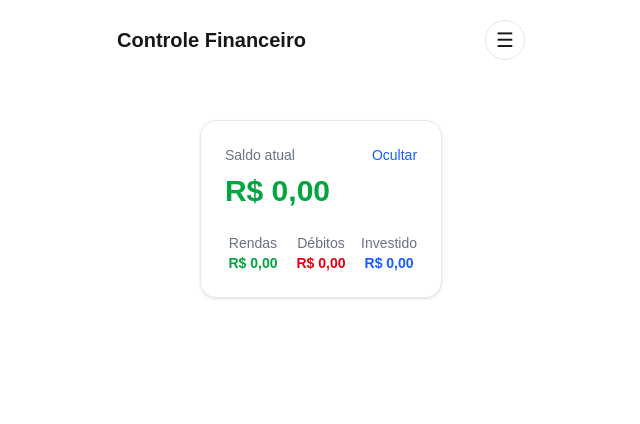
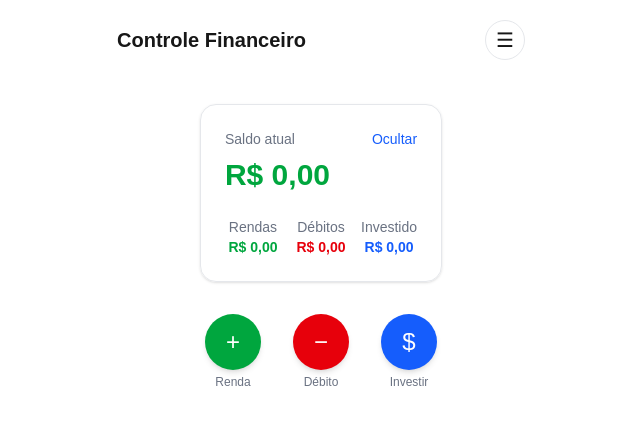
Before and after one commit to moraescds4-dev/controle-financeiro, a Next.js app: page / in a window 1280 px wide. Shown: the top 424 px of the page, without its empty margins (319-959 px from the left). Built offline with nearby package versions, Linux system fonts and the light colour scheme; no server answers; the database is empty.

Commit message:
Fase 2: cadastro rápido com formulário de lançamentos

```diff
--- /dev/null
+++ b/app/components/FormularioLancamento.tsx
@@ -0,0 +1,166 @@
+"use client";
+
+import { useState, FormEvent } from "react";
+
+type Tipo = "renda" | "debito" | "investimento";
+
+// Uma config por tipo — o formulário lê daqui e se adapta
+const CONFIG = {
+  renda: {
+    titulo: "Nova Renda",
+    endpoint: "/api/rendas",
+    campoTexto: "categoria",
+    rotulo: "Categoria",
+    placeholder: "ex.: salário, freelance",
+    temInstituicao: false,
+    cor: "text-green-600",
+  },
+  debito: {
+    titulo: "Novo Débito",
+    endpoint: "/api/debitos",
+    campoTexto: "categoria",
+    rotulo: "Categoria",
+    placeholder: "ex.: moradia, alimentação",
+    temInstituicao: false,
+    cor: "text-red-600",
+  },
+  investimento: {
+    titulo: "Novo Investimento",
+    endpoint: "/api/investimentos",
+    campoTexto: "tipo",
+    rotulo: "Tipo",
+    placeholder: "ex.: renda fixa, ações, cripto",
+    temInstituicao: true,
+    cor: "text-blue-600",
+  },
+};
+
+export default function FormularioLancamento({
+  tipo,
+  onFechar,
+  onSalvo,
+}: {
+  tipo: Tipo;
+  onFechar: () => void;
+  onSalvo: () => void;
+}) {
+  const config = CONFIG[tipo];
+
+  const [descricao, setDescricao] = useState("");
+  const [valor, setValor] = useState("");
+  const [textoCategoria, setTextoCategoria] = useState(""); // categoria OU tipo
+  const [instituicao, setInstituicao] = useState("");
+  const [salvando, setSalvando] = useState(false);
+  const [erro, setErro] = useState("");
+
+  async function salvar(e: FormEvent) {
+    e.preventDefault(); // impede o navegador de recarregar a página
+
+    if (!descricao || !valor || !textoCategoria) {
+      setErro(`Preencha descrição, valor e ${config.rotulo.toLowerCase()}.`);
+      return;
+    }
+
+    // monta o corpo conforme o tipo
+    const corpo: Record<string, unknown> = {
+      descricao,
+      valor: Number(valor),
+      [config.campoTexto]: textoCategoria, // vira "categoria" ou "tipo"
+    };
+    if (config.temInstituicao && instituicao) {
+      corpo.instituicao = instituicao;
+    }
+
+    try {
+      setSalvando(true);
+      setErro("");
+      const res = await fetch(config.endpoint, {
+        method: "POST",
+        headers: { "Content-Type": "application/json" },
+        body: JSON.stringify(corpo),
+      });
+      if (!res.ok) throw new Error("Falha ao salvar");
+      onSalvo();  // avisa a home pra recarregar os dados
+      onFechar(); // fecha o formulário
+    } catch (err) {
+      console.error(err);
+      setErro("Não foi possível salvar. Tente de novo.");
+    } finally {
+      setSalvando(false);
+    }
+  }
+
+  return (
+    <div className="fixed inset-0 z-50 flex items-end sm:items-center justify-center">
+      {/* fundo escuro — clicar fecha */}
+      <div onClick={onFechar} className="absolute inset-0 bg-black/40" />
+
+      {/* o cartão do formulário */}
+      <form
+        onSubmit={salvar}
+        className="relative z-10 w-full max-w-md rounded-t-2xl sm:rounded-2xl bg-white p-6 shadow-xl"
+      >
+        <h2 className={`text-lg font-bold mb-4 ${config.cor}`}>{config.titulo}</h2>
+
+        <label className="block text-sm text-gray-600 mb-1">Descrição</label>
+        <input
+          value={descricao}
+          onChange={(e) => setDescricao(e.target.value)}
+          className="w-full rounded-lg border border-gray-300 px-3 py-2 mb-3"
+          placeholder="ex.: Salário de junho"
+        />
+
+        <label className="block text-sm text-gray-600 mb-1">Valor (R$)</label>
+        <input
+          type="number"
+          step="0.01"
+          value={valor}
+          onChange={(e) => setValor(e.target.value)}
+          className="w-full rounded-lg border border-gray-300 px-3 py-2 mb-3"
+          placeholder="0,00"
+        />
+
+        <label className="block text-sm text-gray-600 mb-1">{config.rotulo}</label>
+        <input
+          value={textoCategoria}
+          onChange={(e) => setTextoCategoria(e.target.value)}
+          className="w-full rounded-lg border border-gray-300 px-3 py-2 mb-3"
+          placeholder={config.placeholder}
+        />
+
+        {config.temInstituicao && (
+          <>
+            <label className="block text-sm text-gray-600 mb-1">
+              Instituição <span className="text-gray-400">(opcional)</span>
+            </label>
+            <input
+              value={instituicao}
+              onChange={(e) => setInstituicao(e.target.value)}
+              className="w-full rounded-lg border border-gray-300 px-3 py-2 mb-3"
+              placeholder="ex.: Nubank, XP"
+            />
+          </>
+        )}
+
+        {erro && <p className="text-sm text-red-600 mb-3">{erro}</p>}
+
+        <div className="flex gap-3 mt-2">
+          <button
+            type="button"
+            onClick={onFechar}
+            className="flex-1 rounded-lg border border-gray-300 py-2 text-gray-600"
+          >
+            Cancelar
+          </button>
+          <button
+            type="submit"
+            disabled={salvando}
+            className="flex-1 rounded-lg bg-gray-900 py-2 text-white disabled:opacity-50"
+          >
+            {salvando ? "Salvando..." : "Salvar"}
+          </button>
+        </div>
+      </form>
+    </div>
+  );
+}
--- a/app/page.tsx
+++ b/app/page.tsx
@@ -1,12 +1,15 @@
 "use client";
 
 import { useEffect, useState } from "react";
+import FormularioLancamento from "./components/FormularioLancamento";
 
 type Lancamento = {
   id: string;
   descricao: string;
-  valor: string; // Decimal chega como texto da API (de propósito)
+  valor: string;
 };
+
+type TipoForm = "renda" | "debito" | "investimento" | null;
 
 export default function Home() {
   const [rendas, setRendas] = useState<Lancamento[]>([]);
@@ -14,8 +17,9 @@ export default function Home() {
   const [investimentos, setInvestimentos] = useState<Lancamento[]>([]);
   const [carregando, setCarregando] = useState(true);
   const [mostrarSaldo, setMostrarSaldo] = useState(true);
+  const [formAberto, setFormAberto] = useState<TipoForm>(null);
 
-  useEffect(() => {
+  // agora é uma função nomeada — dá pra chamar de novo depois de salvar
   async function carregarDados() {
     try {
       const [r, d, i] = await Promise.all([
@@ -32,6 +36,8 @@ export default function Home() {
       setCarregando(false);
     }
   }
+
+  useEffect(() => {
     carregarDados();
   }, []);
 
@@ -48,15 +54,15 @@ export default function Home() {
 
   if (carregando) {
     return (
-      <main className="p-10">
+      <main className="p-10 max-w-md mx-auto">
         <p className="text-gray-500">Carregando...</p>
       </main>
     );
   }
 
   return (
-    <main className="p-10 max-w-md mx-auto">
-
+    <main className="p-6 max-w-md mx-auto">
+      {/* Card de saldo */}
       <div className="rounded-2xl border border-gray-200 p-6 shadow-sm">
         <div className="flex items-center justify-between mb-2">
           <span className="text-sm text-gray-500">Saldo atual</span>
@@ -67,11 +73,9 @@ export default function Home() {
             {mostrarSaldo ? "Ocultar" : "Mostrar"}
           </button>
         </div>
-
         <p className={`text-3xl font-bold ${saldo >= 0 ? "text-green-600" : "text-red-600"}`}>
           {mostrarSaldo ? formatar(saldo) : "R$ ••••••"}
         </p>
-
         <div className="mt-6 grid grid-cols-3 gap-3 text-center text-sm">
           <div>
             <p className="text-gray-500">Rendas</p>
@@ -87,6 +91,51 @@ export default function Home() {
           </div>
         </div>
       </div>
+
+      {/* Botões de cadastro rápido */}
+      <div className="mt-8 flex items-center justify-center gap-8">
+        <div className="flex flex-col items-center gap-1">
+          <button
+            onClick={() => setFormAberto("renda")}
+            aria-label="Nova renda"
+            className="w-14 h-14 rounded-full bg-green-600 text-white text-2xl flex items-center justify-center shadow-md hover:bg-green-700"
+          >
+            +
+          </button>
+          <span className="text-xs text-gray-500">Renda</span>
+        </div>
+
+        <div className="flex flex-col items-center gap-1">
+          <button
+            onClick={() => setFormAberto("debito")}
+            aria-label="Novo débito"
+            className="w-14 h-14 rounded-full bg-red-600 text-white text-2xl flex items-center justify-center shadow-md hover:bg-red-700"
+          >
+            −
+          </button>
+          <span className="text-xs text-gray-500">Débito</span>
+        </div>
+
+        <div className="flex flex-col items-center gap-1">
+          <button
+            onClick={() => setFormAberto("investimento")}
+            aria-label="Novo investimento"
+            className="w-14 h-14 rounded-full bg-blue-600 text-white text-2xl flex items-center justify-center shadow-md hover:bg-blue-700"
+          >
+            $
+          </button>
+          <span className="text-xs text-gray-500">Investir</span>
+        </div>
+      </div>
+
+      {/* O formulário só existe quando um tipo está selecionado */}
+      {formAberto && (
+        <FormularioLancamento
+          tipo={formAberto}
+          onFechar={() => setFormAberto(null)}
+          onSalvo={carregarDados}
+        />
+      )}
     </main>
   );
 }
```
Lines whose indentation alone changed are shown as unchanged.
